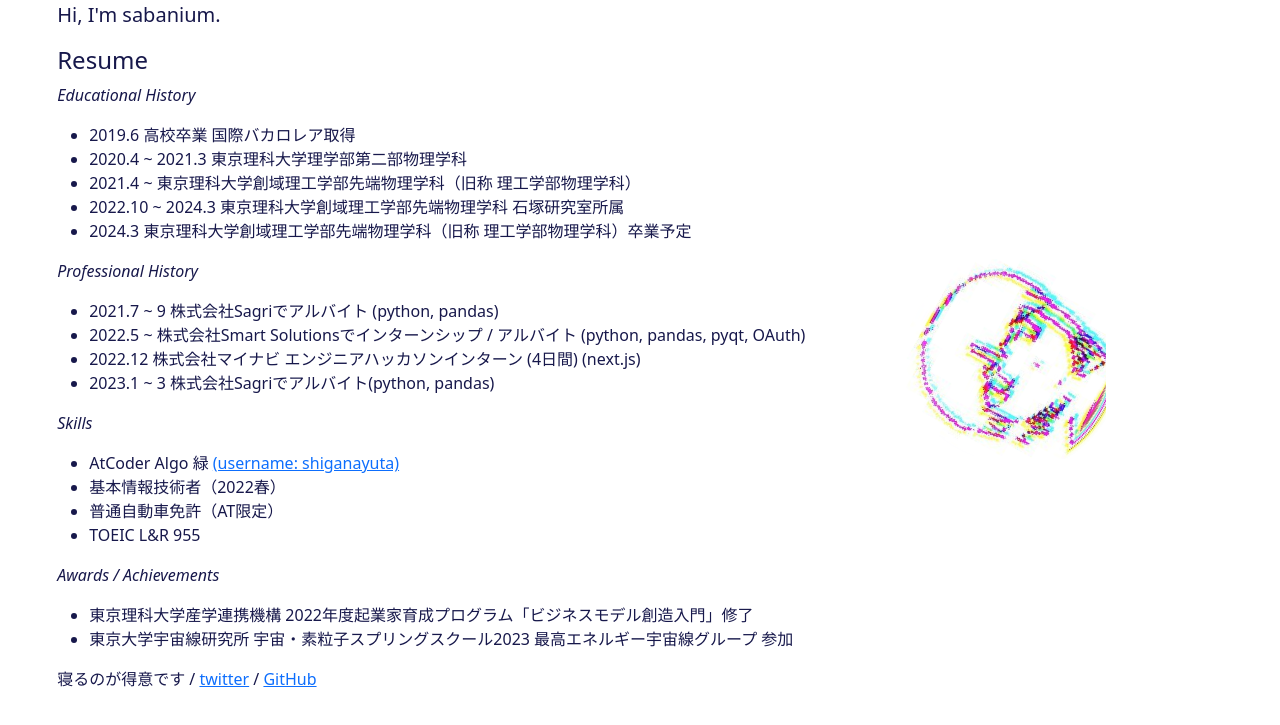
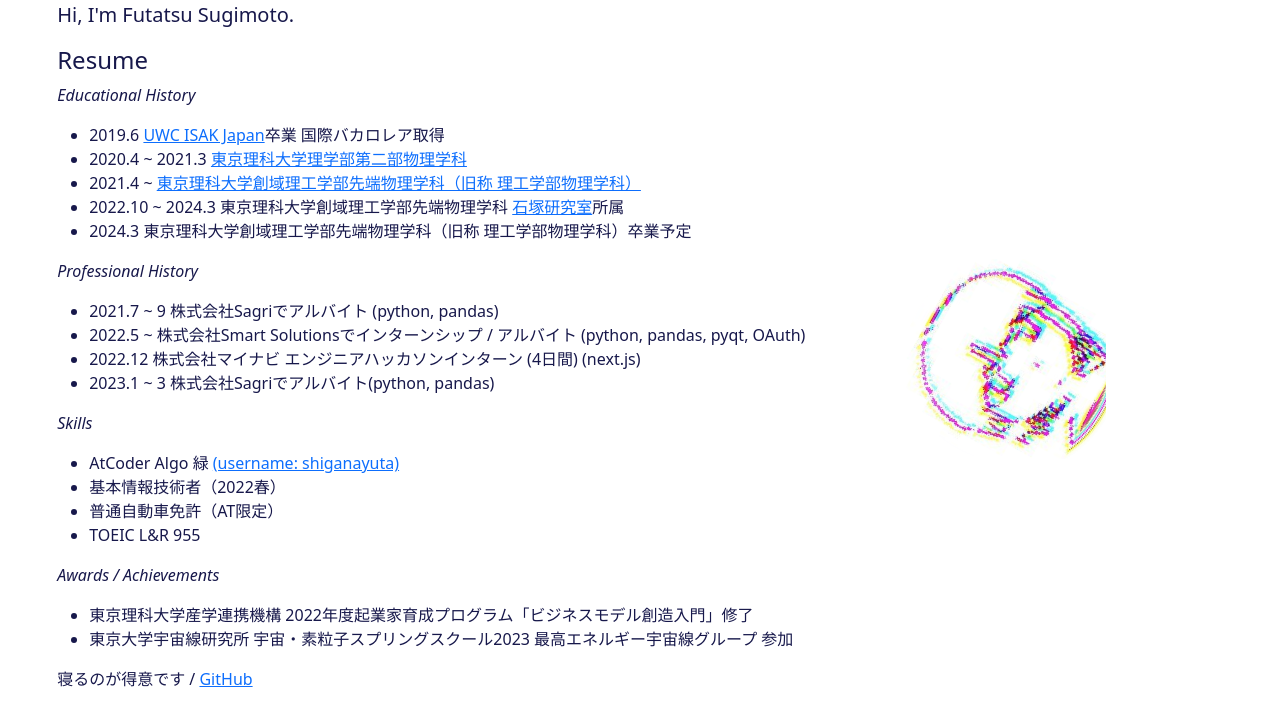
Before and after one commit to phnyo/intro, a plain HTML site: page index.html in a window 1280 px wide. Shown: the part 161-886 px from the top of the page. Drawn offline with nearby package versions, Linux system fonts and the light colour scheme.

Commit message:
updated links / deleted twitter

```diff
--- a/index.html
+++ b/index.html
@@ -10,15 +10,15 @@
       無職.dev
     </h1>
     <p class="lead">
-      Hi, I'm sabanium.
+      Hi, I'm Futatsu Sugimoto.
     </p>
     <h4> Resume </h4>
     <p><em> Educational History </em></p>
     <ul>
-      <li> 2019.6 高校卒業 国際バカロレア取得 </li>
-      <li> 2020.4 ~ 2021.3 東京理科大学理学部第二部物理学科 </li>
-      <li> 2021.4 ~ 東京理科大学創域理工学部先端物理学科（旧称 理工学部物理学科）</li>
-      <li> 2022.10 ~ 2024.3 東京理科大学創域理工学部先端物理学科 石塚研究室所属 </li>
+      <li> 2019.6 <a href="https://uwcisak.jp/">UWC ISAK Japan</a>卒業 国際バカロレア取得 </li>
+      <li> 2020.4 ~ 2021.3 <a href="https://www.tus.ac.jp/academics/faculty/sciencedivision2/physics/">東京理科大学理学部第二部物理学科</a></li>
+      <li> 2021.4 ~ <a href="https://www.tus.ac.jp/academics/faculty/sciencetechnology/physics/">東京理科大学創域理工学部先端物理学科（旧称 理工学部物理学科）</a></li>
+      <li> 2022.10 ~ 2024.3 東京理科大学創域理工学部先端物理学科 <a href="https://www.rs.tus.ac.jp/ishitsuka/">石塚研究室</a>所属</li>
       <li> 2024.3 東京理科大学創域理工学部先端物理学科（旧称 理工学部物理学科）卒業予定 </li>
     </ul>
     <div onload="draw();">
@@ -50,7 +50,7 @@
       <li> 東京大学宇宙線研究所 宇宙・素粒子スプリングスクール2023 最高エネルギー宇宙線グループ 参加</li>
     </ul>
     </p>
-    寝るのが得意です / <a href="https://twitter.com/nesoberist/">twitter</a> / <a href="https://github.com/phnyo">GitHub</a>
+    寝るのが得意です / <a href="https://github.com/phnyo">GitHub</a>
   </div>
 </body>
 <style>
```
